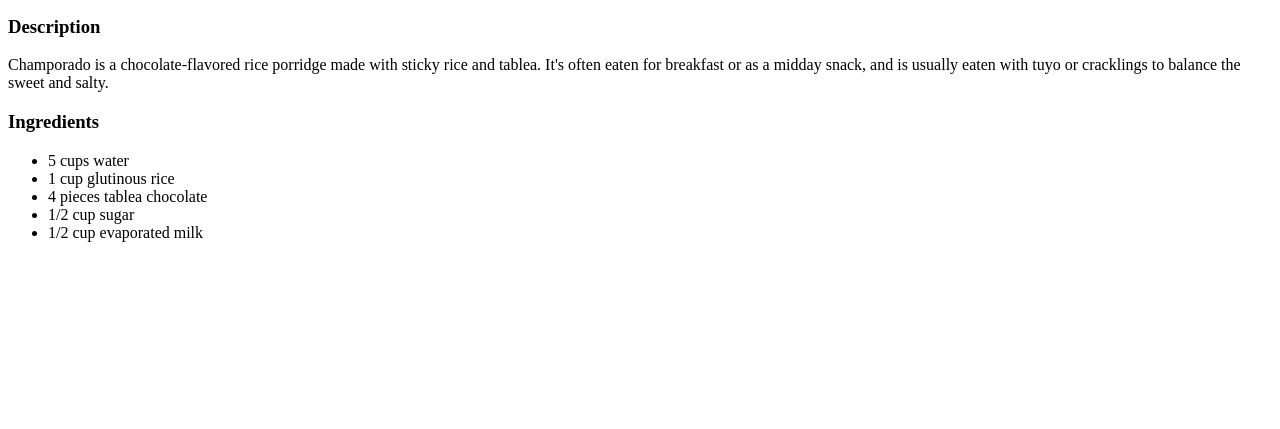
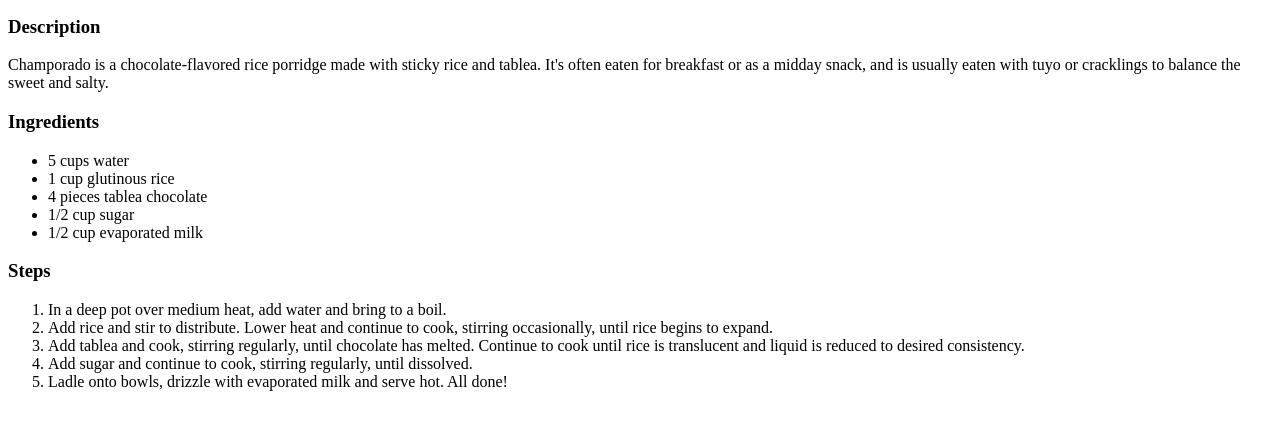
Before and after one commit to dailypinecone/odin-recipes, a plain HTML site: page pages/champorado.html in a window 1280 px wide. Shown: the part 101-530 px from the top of the page. Drawn offline with Linux system fonts and the light colour scheme.

Commit message:
Add Champorado recipe's procedure

```diff
--- a/pages/champorado.html
+++ b/pages/champorado.html
@@ -20,5 +20,13 @@
             <li>1/2 cup sugar</li>
             <li>1/2 cup evaporated milk</li>
         </ul>
+        <h3>Steps</h3>
+        <ol>
+            <li>In a deep pot over medium heat, add water and bring to a boil.</li>
+            <li>Add rice and stir to distribute. Lower heat and continue to cook, stirring occasionally, until rice begins to expand.</li>
+            <li>Add tablea and cook, stirring regularly, until chocolate has melted. Continue to cook until rice is translucent and liquid is reduced to desired consistency.</li>
+            <li>Add sugar and continue to cook, stirring regularly, until dissolved.</li>
+            <li>Ladle onto bowls, drizzle with evaporated milk and serve hot. All done!</li>
+        </ol>
     </body>
 </html>
```
